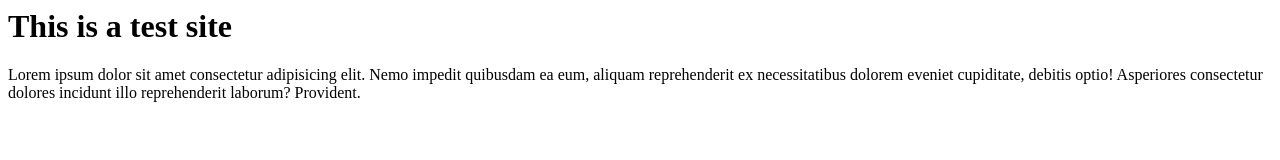
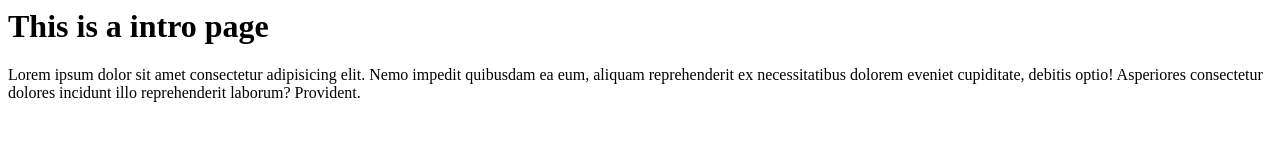
Before and after one commit to sreenivasalokesh/slokesh.github.io, a plain HTML site: page intro.html in a window 1280 px wide. Drawn offline with Linux system fonts and the light colour scheme.

Commit message:
Update intro.html

```diff
--- a/intro.html
+++ b/intro.html
@@ -1,7 +1,7 @@
 <html>
 
   <body>
-    <h1> This is a test site </h1>
+    <h1> This is a intro page </h1>
     <p>Lorem ipsum dolor sit amet consectetur adipisicing elit. Nemo impedit quibusdam ea eum, aliquam reprehenderit ex necessitatibus dolorem eveniet cupiditate, debitis optio! Asperiores consectetur dolores incidunt illo reprehenderit laborum? Provident.<p>
   </body>
 </html>
```
